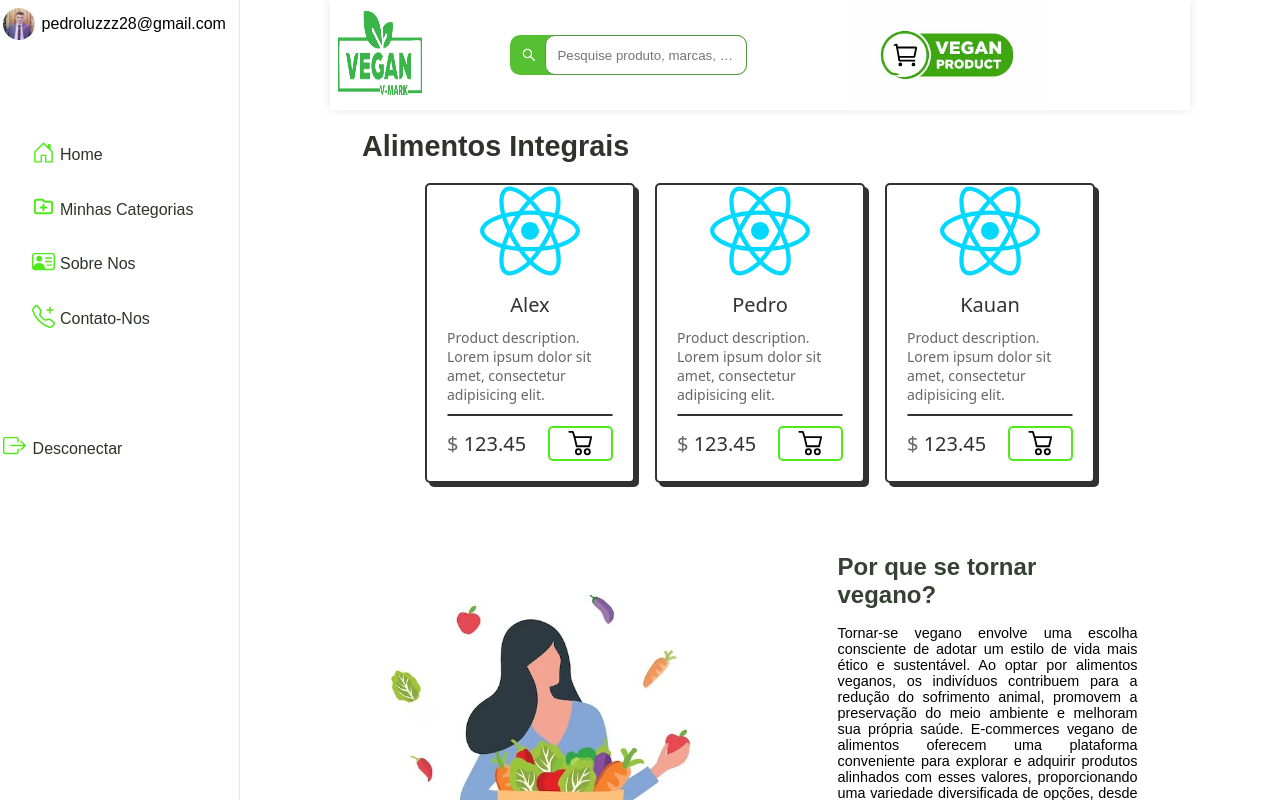
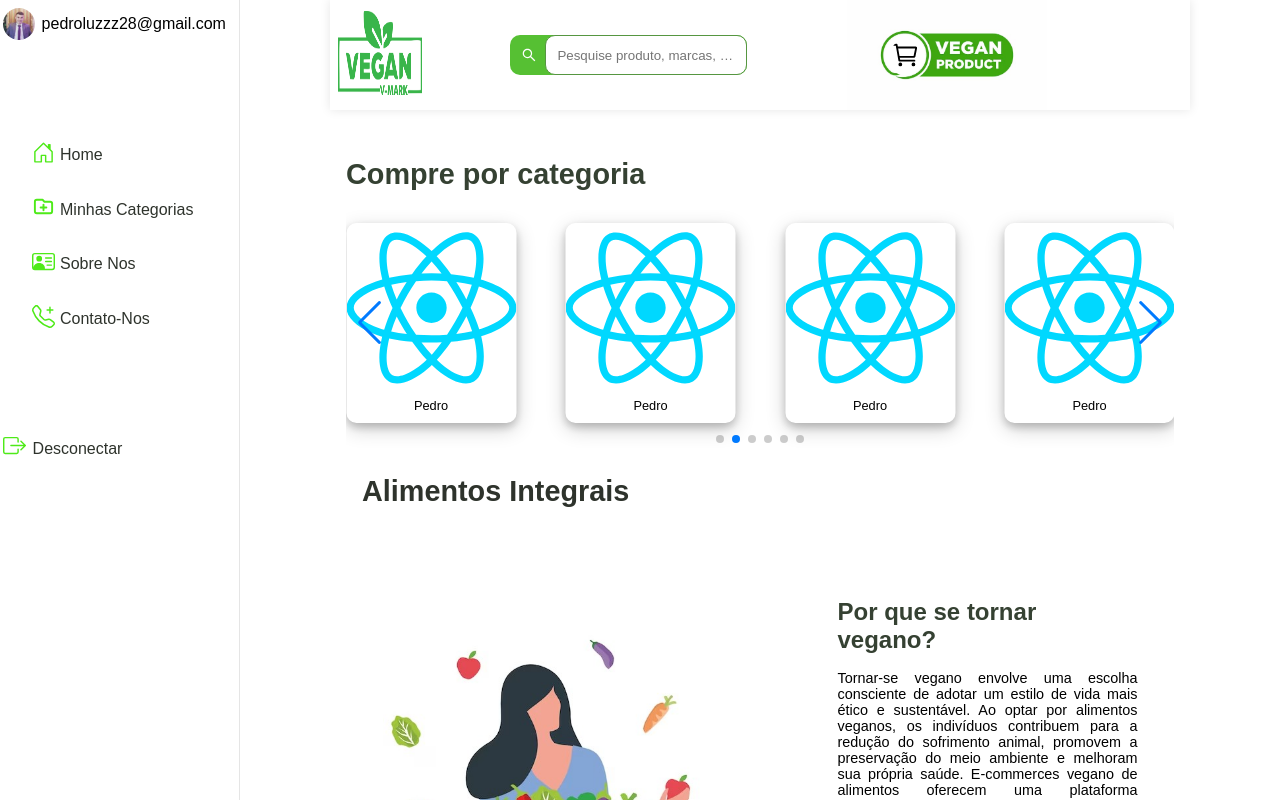
Before and after one commit to pedrodamiaoluz/project-vegan, a React (Vite) app in the folder vegan/: page /home in a window 1280 px wide. Shown: the top 800 px of the page. Built offline with nearby package versions, Linux system fonts and the light colour scheme.

Commit message:
fiz o swiper da pagina home.

```diff
--- a/vegan/package.json
+++ b/vegan/package.json
@@ -14,7 +14,8 @@
     "react-dom": "^18.3.1",
     "react-icons": "^5.4.0",
     "react-router-dom": "^7.1.1",
-    "styled-components": "^6.1.13"
+    "styled-components": "^6.1.13",
+    "swiper": "^11.2.0"
   },
   "devDependencies": {
     "@eslint/js": "^9.17.0",
--- /dev/null
+++ b/vegan/src/assets/img/img_categoria/categorias.js
@@ -0,0 +1,48 @@
+import logo from "../../../assets/react.svg"
+export const ArraySlide = [
+    {
+        id: 0,
+        url: logo,
+        tex: "Pedro"
+    },
+    {
+        id: 1,
+        url: logo,
+        tex: "Pedro"
+    },
+    {
+        id: 2,
+        url: logo,
+        tex: "Pedro"
+    },
+    {
+        id: 3,
+        url: logo,
+        tex: "Pedro"
+    },
+    {
+        id: 4,
+        url: logo,
+        tex: "Pedro"
+    },
+    {
+        id: 5,
+        url: logo,
+        tex: "Pedro"
+    },
+    {
+        id: 6,
+        url: logo,
+        tex: "Pedro"
+    },
+    {
+        id: 7,
+        url: logo,
+        tex: "Pedro"
+    },
+    {
+        id: 8,
+        url: logo,
+        tex: "Pedro"
+    }
+]
--- /dev/null
+++ b/vegan/src/components/Swiper/cardswiper.jsx
@@ -0,0 +1,20 @@
+
+import * as S from "./style"
+
+function CardSwiper(prosp){
+
+    return(
+        <>
+          <S.ContainerSwiper>
+            <div className="swiper-container">
+                <div className="card-swiper">
+                    <img src={prosp.src} />
+                    <a>{prosp.titulo}</a>
+                </div>
+            </div>
+          </S.ContainerSwiper>
+        </>
+    )
+}
+
+export default CardSwiper
--- /dev/null
+++ b/vegan/src/components/Swiper/style.js
@@ -0,0 +1,48 @@
+import styled from "styled-components";
+
+export const ContainerSwiper = styled.div`
+  .Swiper{
+    margin: 0 1rem;
+    padding: 2rem 0;
+  }
+
+  .titulo-swiper{
+      color: #354132;
+      font-size: 0.9rem;
+      font-weight: 700;
+      margin: 3rem 1rem 0 1rem;
+  }
+
+  .swiper-container{
+    background-color: transparent;
+    width: 170px;
+    height: 200px;
+    border-radius: 10px;
+    box-shadow: 0 4px 8px 0 rgba(0, 0, 0, 0.2), 0 6px 20px 0 rgba(0, 0, 0, 0.19);
+
+  }
+
+  .card-swiper{
+    display: flex;
+    flex-direction: column;
+    justify-content: center;
+    align-items: center;
+    gap: 5px;
+  }
+
+  .card-swiper img{
+    width: 170px;
+    height: 170px;
+    border-top-right-radius: 10px;
+    border-top-left-radius: 10px;
+  }
+
+  .card-swiper a{
+    text-decoration: none;
+    color: #000;
+    text-align: center;
+    font-size: 0.8rem;
+    cursor: pointer;
+  }
+
+`
--- /dev/null
+++ b/vegan/src/components/Swiper/swiper.jsx
@@ -0,0 +1,51 @@
+
+// import Swiper core and required modules
+import { Navigation, Pagination, Scrollbar, A11y, Autoplay } from 'swiper/modules';
+
+import { Swiper, SwiperSlide } from 'swiper/react';
+
+// Import Swiper styles
+import 'swiper/css';
+import 'swiper/css/navigation';
+import 'swiper/css/pagination';
+import 'swiper/css/scrollbar';
+import * as S from "../../components/Swiper/style"
+import CardSwiper from './cardswiper';
+import { ArraySlide } from '../../assets/img/img_categoria/categorias';
+
+export default () => {
+  return (
+    <S.ContainerSwiper>
+    <div class="titulo-swiper">
+       <h1>Compre por categoria</h1>
+    </div>
+    <Swiper className="Swiper"
+       // install Swiper modules
+       modules={[Navigation, Pagination, Scrollbar, A11y, Autoplay]}
+       autoplay={{
+          delay: 3000,
+          disableOnInteraction: false,
+       }}
+       spaceBetween={50}
+       slidesPerView={4}
+       navigation
+       pagination={{ clickable: true }}
+       //   scrollbar={{ draggable: true }}
+       onSwiper={(swiper) => console.log(swiper)}
+       onSlideChange={() => console.log('slide change')}
+    >
+
+       {ArraySlide.map((item) => {
+          return (
+             <SwiperSlide>
+                <CardSwiper
+                   src={item.url}
+                   titulo={item.tex}
+                />
+             </SwiperSlide>
+          )
+       })}
+    </Swiper>
+ </S.ContainerSwiper>
+  );
+}
--- a/vegan/src/pages/home.jsx
+++ b/vegan/src/pages/home.jsx
@@ -5,22 +5,24 @@ import { StyledWrapper } from "../components/Card/style";
 import Header from "../components/Header/header";
 import { PagesContainer } from "./style";
 import mulherhome from "../assets/mulher-home.jpg"
+import  Swiper from "../components/Swiper/swiper";
 
 function Home() {
   return (
     <PagesContainer>
       <div className="container">
         <Header />
+        <Swiper />
         <StyledWrapper>
           <h1 className="titulo">Alimentos Integrais</h1>
           <div className="card_container">
             {ArrayCard.map((item) => {
-              return (
-                <Card
-                  src={item.url}
-                  title={item.tex}
-                />
-              )
+              // return (
+              //   <Card
+              //     src={item.url}
+              //     title={item.tex}
+              //   />
+              // )
             })}
           </div>
         </StyledWrapper>
```
Also changed, not shown: 1 other file (tests, documents, lock files or other folders).
